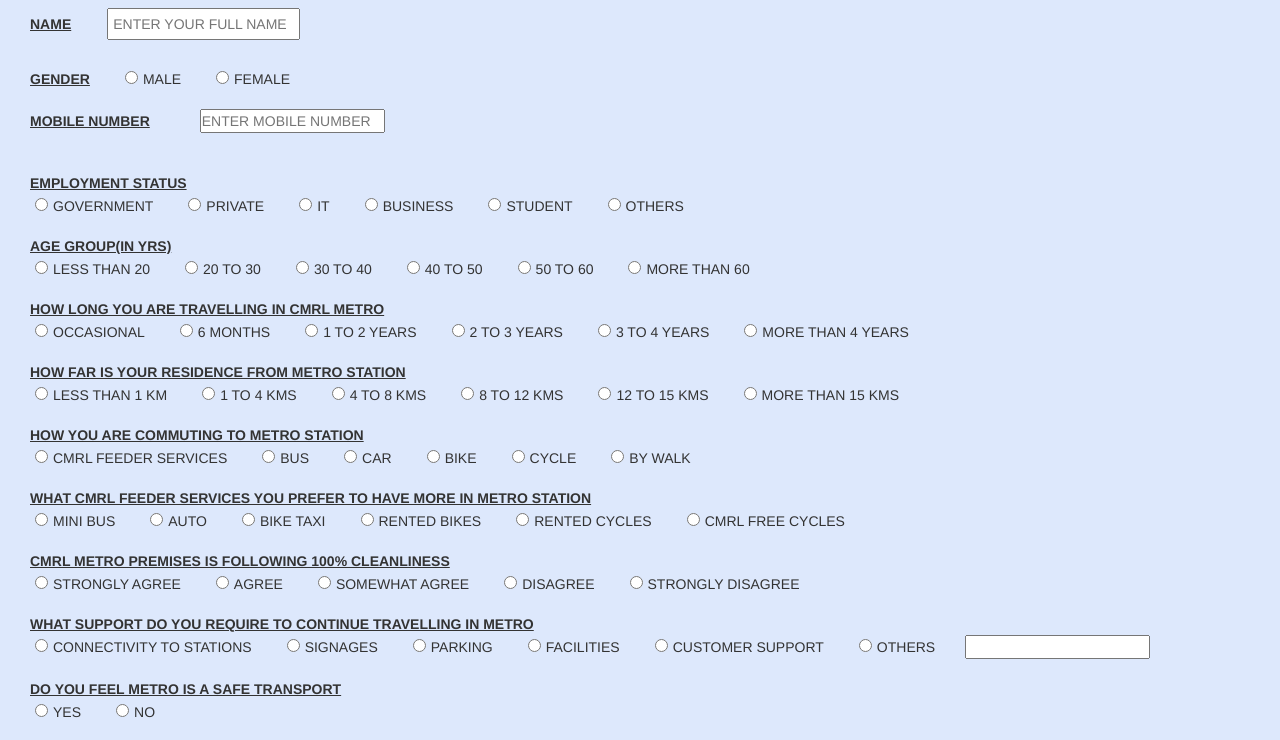
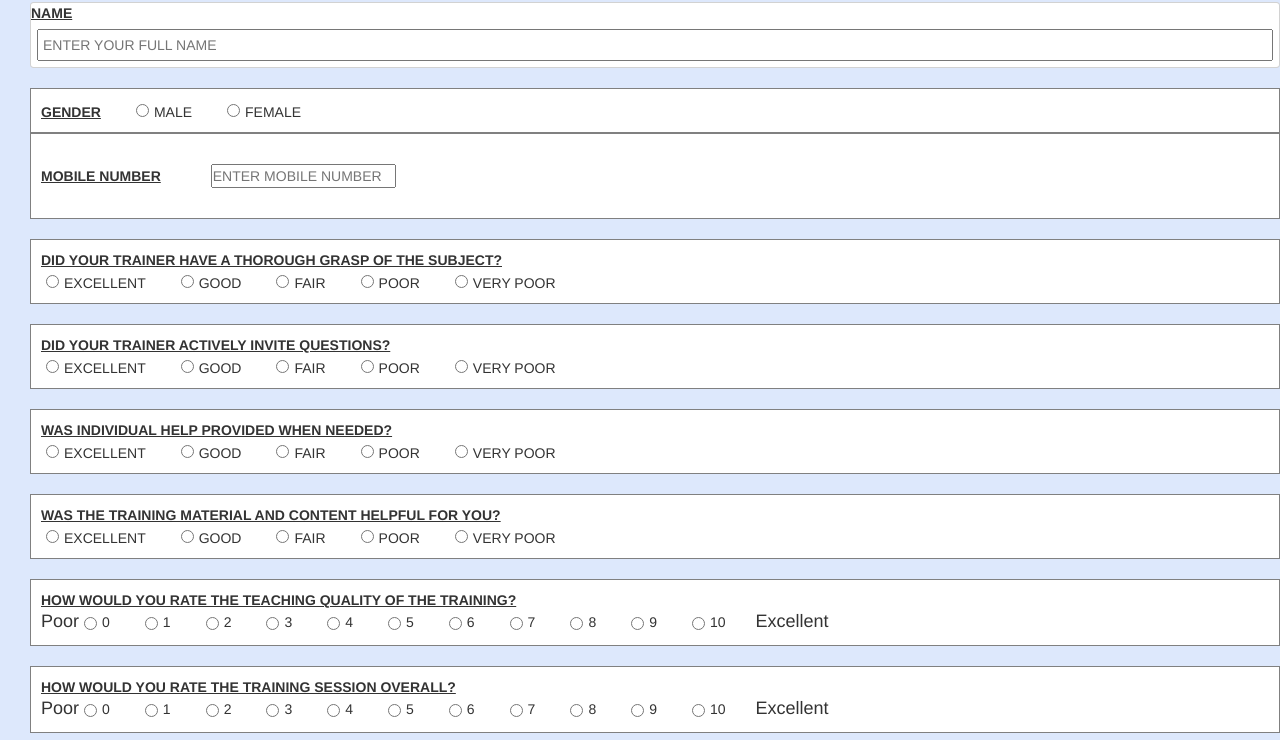
Before and after one commit to hackerharsh-77/cmrl_project, a React (Create React App) app: page /feedback_student in a window 1280 px wide. Shown: the part 316-1056 px from the top of the page. Built offline with nearby package versions, Linux system fonts and the light colour scheme; a web font is replaced by a local one.

Commit message:
css changed

```diff
--- a/src/App.js
+++ b/src/App.js
@@ -5,6 +5,7 @@
 import Footer from "./components/Footer/Footer";
 import Page2 from "./components/Page2/Page2";
 import Station from "./components/Station/Station";
+// import ThankYou from "./components/ThankYou/ThankYou";
 import Feedback from "./components/Feedback/Feedback";
 import FeedbackStudent from "./components/FeedbackStudent/FeedbackStudent";
 import "./App.css";
@@ -12,6 +13,7 @@
 import { BrowserRouter, Routes, Route } from "react-router-dom";
 
 import axios from "axios";
+import ThankYou from "./components/ThankYou/ThankYou";
 // axios.defaults.baseURL = "http://localhost:7777/app/";
 
 const App = () => {
@@ -26,6 +28,7 @@
           <Route path="station" element={<Station />} />
           <Route path="feedback" element={<Feedback />} />
           <Route path="/feedback_student" element={<FeedbackStudent />} />
+          <Route path="/thankYou" element={<ThankYou />} />
         </Routes>
       </BrowserRouter>
       <Footer />
--- a/src/components/Card/CardPassenger.css
+++ b/src/components/Card/CardPassenger.css
@@ -4,3 +4,7 @@
     height:50px;
     margin:80px;
  }
+
+ .passenger{
+    background-image: url('https://chennaimetrorail.org/wp-content/uploads/2021/03/cmrl-banner-53217.png');
+ }
--- a/src/components/Card/CardPassenger.jsx
+++ b/src/components/Card/CardPassenger.jsx
@@ -9,7 +9,7 @@
     return (
         <div>
             <div>
-                <div className="uk-card uk-card-default uk-card-hover uk-card-body p-5">
+                <div className="uk-card uk-card-default uk-card-hover uk-card-body p-5 passenger">
                     <Link to="/station">
                         <button type="button" class="btn btn-primary passenger-button">Passenger Feedback</button>
                     </Link>
--- a/src/components/Feedback/Feedback.jsx
+++ b/src/components/Feedback/Feedback.jsx
@@ -4,6 +4,7 @@
 import Button from '@mui/material/Button'
 import { selectClasses } from '@mui/material';
 import axios from "axios";
+import { Link } from "react-router-dom";
 
 
 
@@ -24,6 +25,7 @@
     const [otherSuggestion,setotherSuggestion] = useState("");
 
     const call = async()=>{
+
         const response = await axios.post('http://localhost:7777/app/feedback', {
             username: name,
             gender: gender,
@@ -153,10 +155,11 @@
                             <label className="b">If no, Suggestion for improvement:</label>
                             <textarea onChange={(e)=>{setotherSuggestion(e.target.value)}} type="textarea" class="size suggestion" placeholder="Other suggestions if any..."/>
                         </div>
-
+                            <Link to="/thankYou">
                             <div className="submit">
                                 <Button onClick={()=>{call()}} class="btn btn-primary button-submit-feedback">Submit</Button>
                             </div>
+                            </Link>
                         </div>
                     </form>
                     {/* <CaptchaC/> */}
--- a/src/components/FeedbackStudent/FeedbackStudent.css
+++ b/src/components/FeedbackStudent/FeedbackStudent.css
@@ -71,3 +71,14 @@
 .uk-card-title{
     font-size:2.5rem;
 }
+
+.heading4{
+    justify-content: left;
+    align-items: left;
+    text-align: left;
+}
+
+.metro{
+    display: flex;
+    margin-top:2px;
+}
--- a/src/components/FeedbackStudent/FeedbackStudent.jsx
+++ b/src/components/FeedbackStudent/FeedbackStudent.jsx
@@ -1,114 +1,110 @@
-import React from 'react'
+import React, { useState } from 'react'
 import 'bootstrap/dist/css/bootstrap.min.css';
 import './FeedbackStudent.css'
 import Button from '@mui/material/Button'
 
-const FeedbackStudent = () => {
+
+const FeedbackStudent= ()=>{
     return(
 
         <div class="main-container">
              <div className='demo'>
                 <div>
                 <div className="">
-                    <h3 className="uk-card-title">Commuters Survey</h3>
+                    <h3 className="uk-card-title">Trainers Survey</h3>
                     {/* form page */}
                     <form class="form">
 
                     <div class="feedback">
-                        <div class="name">
+                        <div class="name card">
                             <label className="b">Name</label>
                             <input class="email" type="text" placeholder='Enter your full Name'></input>
                         </div>
-                        <div class="gender">
+                        <div class="gender" style={{backgroundColor:"white",padding:"1rem",border:"1px solid grey"}}>
                             <label className="b">Gender</label>
-                            <input type='radio' name="gender"/><label>Male</label>
-                            <input type='radio' name="gender"/><label>Female</label>
+                            <input type='radio' name="gender" /><label>Male</label>
+                            <input type='radio' name="gender" /><label>Female</label>
                         </div>
-                        <div class="name">
+                        <div class="name" style={{backgroundColor:"white",padding:"1rem",border:"1px solid grey"}}>
                             <label className="b">Mobile Number</label>
                             <input class="mobile" type="numeric" placeholder='Enter Mobile number'></input>
                         </div>
-                        <div class="gender">
-                            <label className="b">Employment Status</label><br />
-                            <input type="radio" class="size" name="emp"></input><label>Government</label>
-                            <input type="radio" class="size" name="emp"></input><label>Private</label>
-                            <input type="radio" class="size" name="emp"></input><label>IT</label>
-                            <input type="radio" class="size" name="emp"></input><label>Business</label>
-                            <input type="radio" class="size" name="emp"></input><label>Student</label>
-                            <input type="radio" class="size" name="emp"></input><label>Others</label><br/>
+                        <div class="gender" style={{backgroundColor:"white",padding:"1rem",border:"1px solid grey"}}>
+                            <label className="b">Did your trainer have a thorough grasp of the subject?</label> <br />
+                            <input type="radio" class="size" name="long"></input><label>Excellent</label>
+                            <input type="radio" class="size" name="long"></input><label>Good</label>
+                            <input type="radio" class="size" name="long"></input><label>Fair</label>
+                            <input type="radio" class="size" name="long"></input><label>Poor</label>
+                            <input type="radio" class="size" name="long"></input><label>Very Poor</label>
+
+
                         </div>
-                        <div class="gender">
-                            <label className="b">Age Group(in Yrs)</label><br />
-                            <input type="radio" class="size" name="age"></input><label>Less than 20</label>
-                            <input type="radio" class="size" name="age"></input><label>20 to 30</label>
-                            <input type="radio" class="size" name="age"></input><label>30 to 40</label>
-                            <input type="radio" class="size" name="age"></input><label>40 to 50</label>
-                            <input type="radio" class="size" name="age"></input><label>50 to 60</label>
-                            <input type="radio" class="size" name="age"></input><label>More than 60</label>
+                        <div class="gender" style={{backgroundColor:"white",padding:"1rem",border:"1px solid grey"}}>
+                            <label className="b">Did your trainer actively invite questions?</label> <br />
+                            <input type="radio" class="size" name="long"></input><label>Excellent</label>
+                            <input type="radio" class="size" name="long"></input><label>Good</label>
+                            <input type="radio" class="size" name="long"></input><label>Fair</label>
+                            <input type="radio" class="size" name="long"></input><label>Poor</label>
+                            <input type="radio" class="size" name="long"></input><label>Very Poor</label>
+
                         </div>
-                        <div class="gender">
-                            <label className="b">How long you are travelling in CMRL Metro</label> <br />
-                            <input type="radio" class="size" name="long"></input><label>Occasional</label>
-                            <input type="radio" class="size" name="long"></input><label>6 months</label>
-                            <input type="radio" class="size" name="long"></input><label>1 to 2 years</label>
-                            <input type="radio" class="size" name="long"></input><label>2 to 3 years</label>
-                            <input type="radio" class="size" name="long"></input><label>3 to 4 years</label>
-                            <input type="radio" class="size" name="long"></input><label>More than 4 years</label><br />
+                        <div class="gender" style={{backgroundColor:"white",padding:"1rem",border:"1px solid grey"}}>
+                            <label className="b">Was Individual help provided when needed?</label> <br />
+                            <input type="radio" class="size" name="long"></input><label>Excellent</label>
+                            <input type="radio" class="size" name="long"></input><label>Good</label>
+                            <input type="radio" class="size" name="long"></input><label>Fair</label>
+                            <input type="radio" class="size" name="long"></input><label>Poor</label>
+                            <input type="radio" class="size" name="long"></input><label>Very Poor</label>
+
                         </div>
-                        <div class="gender">
-                            <label className="b">How far is your residence from Metro station</label> <br />
-                            <input type="radio" class="size" name="residence"></input><label>Less than 1 km</label>
-                            <input type="radio" class="size" name="residence"></input><label>1 to 4 kms</label>
-                            <input type="radio" class="size" name="residence"></input><label>4 to 8 kms</label>
-                            <input type="radio" class="size" name="residence"></input><label>8 to 12 kms</label>
-                            <input type="radio" class="size" name="residence"></input><label>12 to 15 kms</label>
-                            <input type="radio" class="size" name="residence"></input><label>More than 15 kms</label> <br />
+                        <div class="gender" style={{backgroundColor:"white",padding:"1rem",border:"1px solid grey"}}>
+                            <label className="b">Was the training material and content helpful for you?</label> <br />
+                            <input type="radio" class="size" name="long"></input><label>Excellent</label>
+                            <input type="radio" class="size" name="long"></input><label>Good</label>
+                            <input type="radio" class="size" name="long"></input><label>Fair</label>
+                            <input type="radio" class="size" name="long"></input><label>Poor</label>
+                            <input type="radio" class="size" name="long"></input><label>Very Poor</label>
+
                         </div>
-                        <div class="gender">
-                            <label className="b">How you are commuting to Metro Station</label> <br />
-                            <input type="radio" class="size" name="commute"></input><label>CMRL Feeder Services</label>
-                            <input type="radio" class="size" name="commute"></input><label>Bus</label>
-                            <input type="radio" class="size" name="commute"></input><label>Car</label>
-                            <input type="radio" class="size" name="commute"></input><label>Bike</label>
-                            <input type="radio" class="size" name="commute"></input><label>Cycle</label>
-                            <input type="radio" class="size" name="commute"></input><label>By Walk</label><br />
+                        <div class="gender" style={{backgroundColor:"white",padding:"1rem",border:"1px solid grey"}}>
+                            <label className="b">How would you rate the teaching quality of the training?</label> <br />
+                            <div className='metro'>
+                                <h4>Poor</h4>
+                                <input type="radio" class="size" name="long"></input><label>0</label>
+                                <input type="radio" class="size" name="long"></input><label>1</label>
+                                <input type="radio" class="size" name="long"></input><label>2</label>
+                                <input type="radio" class="size" name="long"></input><label>3</label>
+                                <input type="radio" class="size" name="long"></input><label>4</label>
+                                <input type="radio" class="size" name="long"></input><label>5</label>
+                                <input type="radio" class="size" name="long"></input><label>6</label>
+                                <input type="radio" class="size" name="long"></input><label>7</label>
+                                <input type="radio" class="size" name="long"></input><label>8</label>
+                                <input type="radio" class="size" name="long"></input><label>9</label>
+                                <input type="radio" class="size" name="long"></input><label>10</label>
+                                <h4>Excellent</h4>
+                            </div>
                         </div>
-                        <div class="gender">
-                            <label className="b">What CMRL feeder services you prefer to have more in Metro Station</label> <br />
-                            <input type="radio" class="size" name="service"></input><label>Mini Bus</label>
-                            <input type="radio" class="size" name="service"></input><label>Auto</label>
-                            <input type="radio" class="size" name="service"></input><label>Bike Taxi</label>
-                            <input type="radio" class="size" name="service"></input><label>Rented Bikes</label>
-                            <input type="radio" class="size" name="service"></input><label>Rented Cycles</label>
-                            <input type="radio" class="size" name="service"></input><label>CMRL Free Cycles</label><br />
+                        <div class="gender" style={{backgroundColor:"white",padding:"1rem",border:"1px solid grey"}}>
+
+                            <label className="b">How would you rate the training session overall?</label> <br />
+                            <div className='metro'>
+                                <h4>Poor</h4>
+                                <input type="radio" class="size" name="long"></input><label>0</label>
+                                <input type="radio" class="size" name="long"></input><label>1</label>
+                                <input type="radio" class="size" name="long"></input><label>2</label>
+                                <input type="radio" class="size" name="long"></input><label>3</label>
+                                <input type="radio" class="size" name="long"></input><label>4</label>
+                                <input type="radio" class="size" name="long"></input><label>5</label>
+                                <input type="radio" class="size" name="long"></input><label>6</label>
+                                <input type="radio" class="size" name="long"></input><label>7</label>
+                                <input type="radio" class="size" name="long"></input><label>8</label>
+                                <input type="radio" class="size" name="long"></input><label>9</label>
+                                <input type="radio" class="size" name="long"></input><label>10</label>
+                                <h4>Excellent</h4>
+                            </div>
                         </div>
-                        <div class="gender">
-                            <label className="b">CMRL Metro premises is following 100% cleanliness</label> <br />
-                            <input type="radio" class="size" name="clean"></input><label>Strongly Agree</label>
-                            <input type="radio" class="size" name="clean"></input><label>Agree</label>
-                            <input type="radio" class="size" name="clean"></input><label>Somewhat Agree</label>
-                            <input type="radio" class="size" name="clean"></input><label>Disagree</label>
-                            <input type="radio" class="size" name="clean"></input><label>Strongly Disagree</label><br />
-                        </div>
-                        <div class="gender">
-                            <label className="b">What support do you require to continue travelling in Metro</label> <br />
-                            <input type="radio" class="size" name="support"></input><label>Connectivity to stations</label>
-                            <input type="radio" class="size" name="support"></input><label>Signages</label>
-                            <input type="radio" class="size" name="support"></input><label>Parking</label>
-                            <input type="radio" class="size" name="support"></input><label>Facilities</label>
-                            <input type="radio" class="size" name="support"></input><label>Customer Support</label>
-                            <input type="radio" class="size" name="support"></input><label>others</label>
-                            <input type="textarea"></input>
-                        </div>
-                        <div class="gender">
-                            <label className="b">Do you feel Metro is a safe Transport</label> <br />
-                            <input type="radio" class="size" name="safe"></input><label>Yes</label>
-                            <input type="radio" class="size" name="sage"></input><label>No</label>
-                        </div>
-                        <div class="input">
-                            <label className="b">If no, Suggestion for improvement:</label>
-                            <input type="textarea"></input> <br />
-                            <input type="textarea" class="size suggestion" placeholder="Other suggestions if any..."></input>
+                        <div class="input" style={{backgroundColor:"white",padding:"1rem",border:"1px solid grey"}}>
+                            <input type="textarea" class="size suggestion" placeholder="Training session key takeaways..."></input>
                         </div>
 
                             <div className="submit">
```
Also changed, not shown: src/components/Card/Card2.jsx (+4 -3 lines), src/components/ThankYou/ThankYou.jsx (added, +15 -0 lines), src/components/ThankYou/ThankYou.css (added), 1 other file (tests, documents, lock files or other folders).
